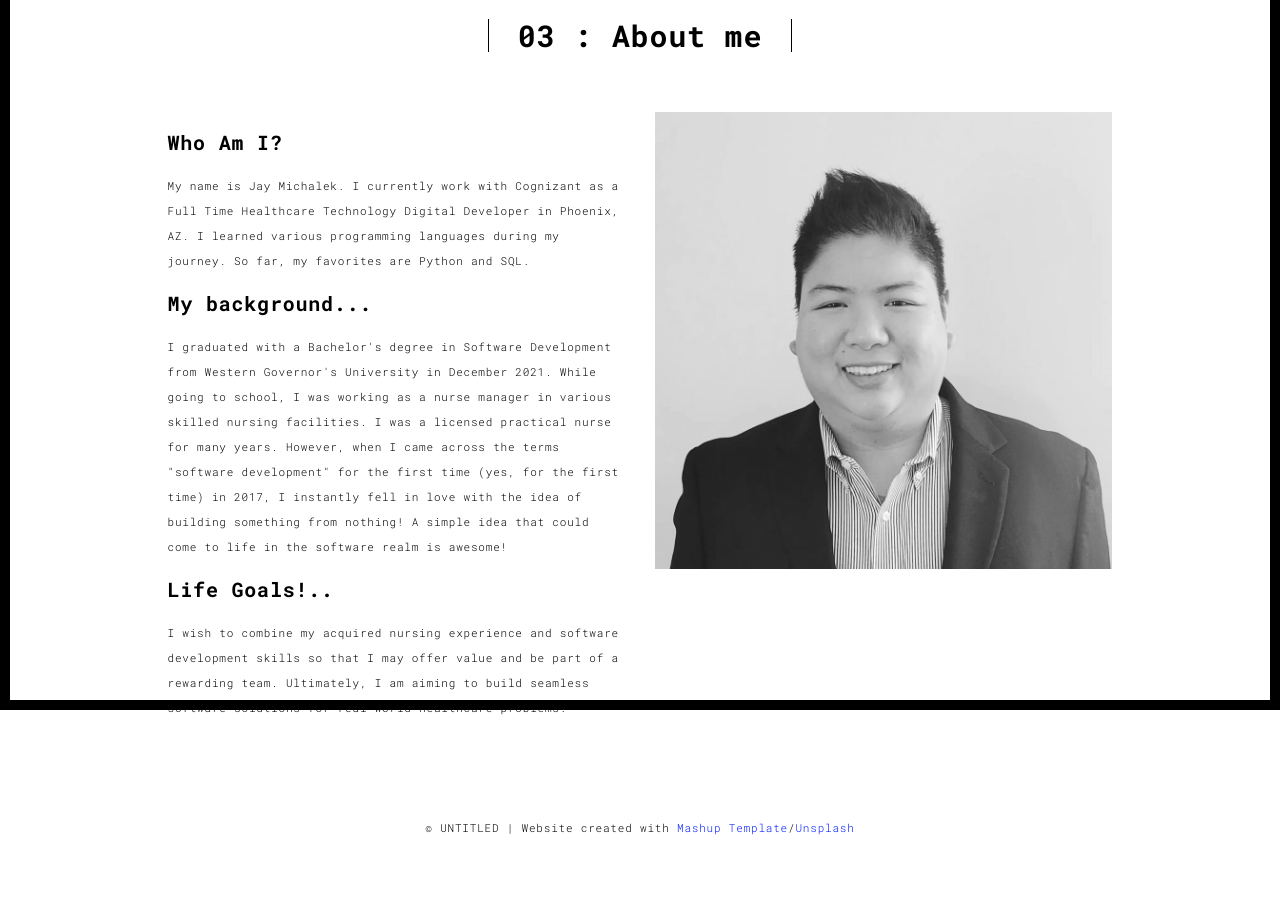
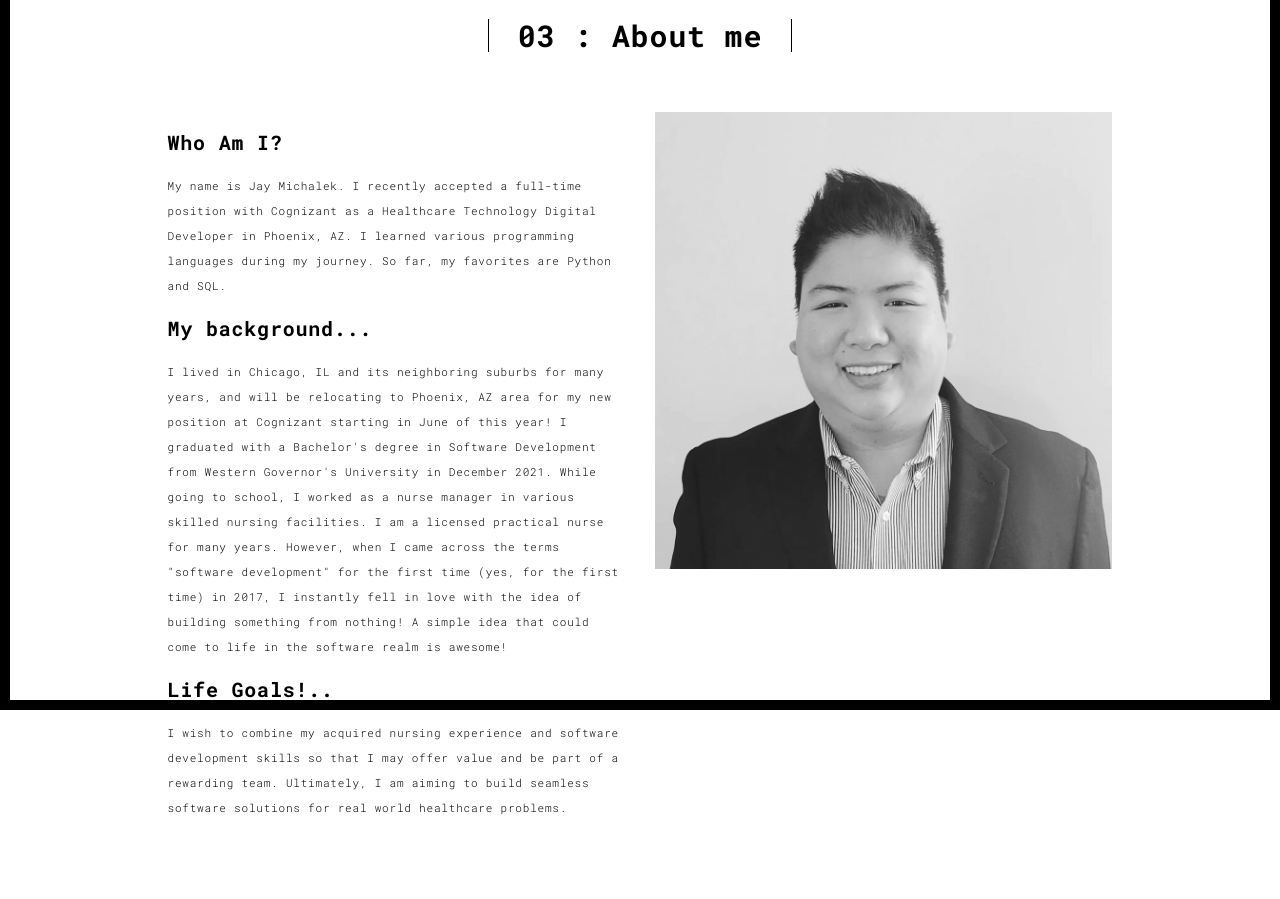
Before and after one commit to jaymichalek/webportfolio, a Flask app: page /about.html in a window 1280 px wide. Shown: the part 90-989 px from the top of the page. Before the commit the page ends 925 px from the top, so only its background shows below. Run offline with Flask 2, Linux system fonts and the light colour scheme; some libraries are stand-ins or nearby versions.

Commit message:
Updated About Me section

```diff
--- a/templates/about.html
+++ b/templates/about.html
@@ -62,11 +62,12 @@
               <div class="row">
                 <div class="col-xs-12 col-md-6">
                   <h3>Who Am I?</h3>
-                  <p>My name is Jay Michalek. I currently work with Cognizant as a Full Time Healthcare Technology Digital Developer
+                  <p>My name is Jay Michalek. I recently accepted a full-time position with Cognizant as a Healthcare Technology Digital Developer
                     in Phoenix, AZ. I learned various programming languages during my journey. So far, my favorites are Python and SQL.</p>
                   <h3>My background...</h3>
-                  <p>I graduated with a Bachelor's degree in Software Development from Western Governor's University in December 2021. While going to school,
-                    I was working as a nurse manager in various skilled nursing facilities. I was a licensed practical nurse for many years.
+                  <p>I lived in Chicago, IL and its neighboring suburbs for many years, and will be relocating to Phoenix, AZ area for my new position at Cognizant starting in June of this year!
+                    I graduated with a Bachelor's degree in Software Development from Western Governor's University in December 2021. While going to school,
+                    I worked as a nurse manager in various skilled nursing facilities. I am a licensed practical nurse for many years.
                     However, when I came across the terms "software development" for the first time (yes, for the first time) in 2017, I instantly
                     fell in love with the idea of building something from nothing! A simple idea that could come to life in the software realm is awesome!</p>
                   <h3>Life Goals!..</h3>
```
